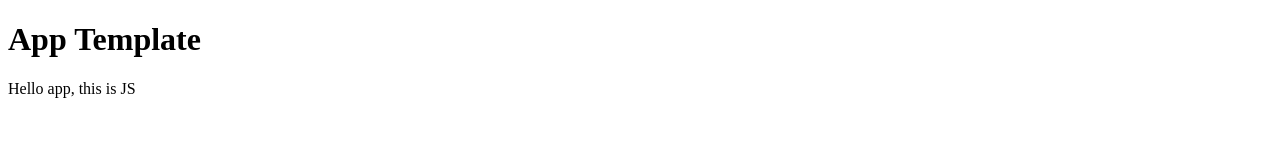
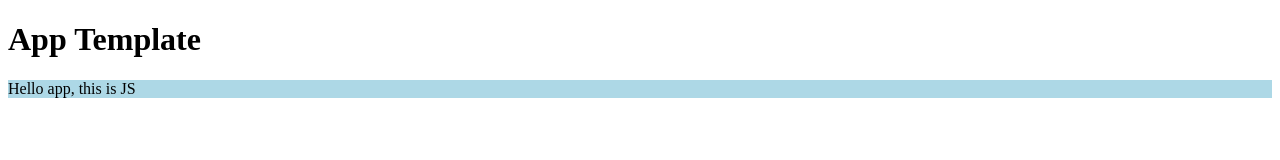
Before and after one commit to axelpale/html-js-app-template, a website built with webpack: page index.html in a window 1280 px wide. Built offline with nearby package versions, Linux system fonts and the light colour scheme.

Commit message:
Include container style

```diff
--- a/index.html
+++ b/index.html
@@ -12,7 +12,7 @@
   </style>
 </head><body>
   <h1>App Template</h1>
-  <div id="container"></div>
+  <div id="container" class="container"></div>
 
   <script src="dist/main.js"></script>
 </body></html>
--- a/src/index.js
+++ b/src/index.js
@@ -1,2 +1,6 @@
+// Include app css via style loader
+require('./style.css')
+
+// Your code
 const container = document.querySelector('#container')
 container.innerHTML = 'Hello app, this is JS'
--- /dev/null
+++ b/src/style.css
@@ -0,0 +1,3 @@
+.container {
+  background-color: lightblue;
+}
```
